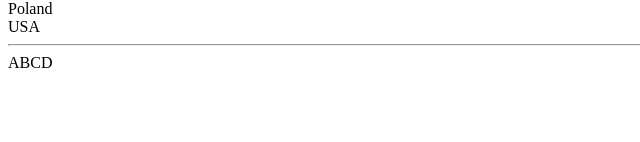
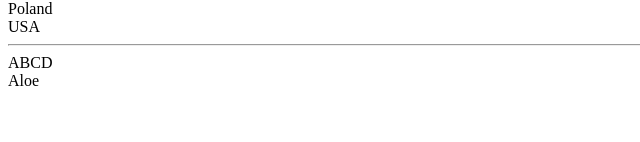
Before and after one commit to AliakseiLasevich/angular_project, an Angular app: page / in a window 1280 px wide. Shown: the part 158-300 px from the top of the page, without its empty margins (0-640 px from the left). Built offline with nearby package versions, Linux system fonts and the light colour scheme.

Commit message:
12. Created custom pipe

```diff
--- /dev/null
+++ b/src/app/Pipes/custom.pipe.ts
@@ -0,0 +1,9 @@
+import {Pipe, PipeTransform} from "@angular/core";
+
+@Pipe({name: 'customPipe'})
+export class CustomPipe implements PipeTransform {
+
+  transform(value: any): any {
+    return  'Aloe';
+  }
+}
--- a/src/app/app.component.html
+++ b/src/app/app.component.html
@@ -22,5 +22,6 @@
                   mwFavorite
                   [changeHovering]=false></app-form-board>
   <hr>
-  <span>{{'abcdefg' | slice: 0:4 | uppercase}}</span>
+  <span>{{'abcdefg' | slice: 0:4 | uppercase }}</span>
+  <div> {{ 'Arbue' | customPipe}}</div>
 </div>
--- a/src/app/app.module.ts
+++ b/src/app/app.module.ts
@@ -6,13 +6,15 @@ import { AppComponent } from './app.component';
 import { ColorComponent } from './color/color.component';
 import { FormBoardComponent } from './form-board/form-board.component';
 import {FavoriteDirective} from "./directive/favorite.directive";
+import {CustomPipe} from "./Pipes/custom.pipe";
 
 @NgModule({
   declarations: [
     AppComponent,
     ColorComponent,
     FormBoardComponent,
-    FavoriteDirective
+    FavoriteDirective,
+    CustomPipe
   ],
   imports: [
     BrowserModule,
```
